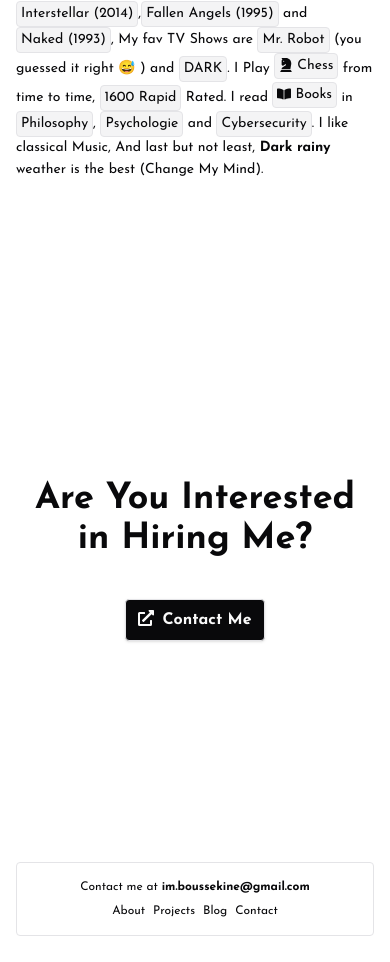
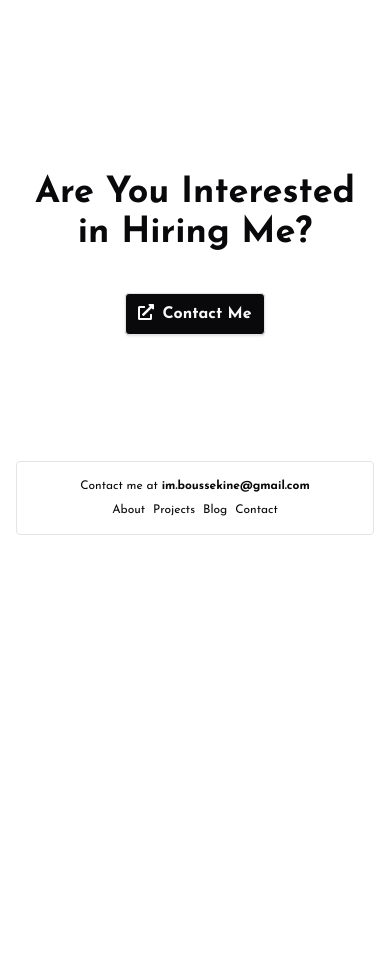
Before and after one commit to 1sma31L/Portfolio, a Next.js app: page / in a window 390 px wide. Shown: the part 4539-5501 px from the top of the page. After the commit the page ends 5099 px from the top, so only its background shows below. Built offline with nearby package versions, Linux system fonts and the light colour scheme.

Commit message:
style: Update page layout and spacing for improved readability and responsiveness

```diff
--- a/src/app/page.tsx
+++ b/src/app/page.tsx
@@ -16,7 +16,7 @@ import { CgProfile } from "react-icons/cg";
 function Home() {
 	return (
 		<AnimatedDiv id={0}>
-			<main className="container px-4 md:px-0 flex flex-col justify-center items-center gap-32	py-6 md:py-0">
+			<main className="container px-4 md:px-0 flex flex-col justify-center items-center gap-20 py-6 md:py-0">
 				<section className="flex flex-col gap-5 min-h-[93vh] justify-center items-center">
 					{/* <div className="text-xs w-full text-zinc-500 flex flex-col justify-center items-start gap-2 pt-2">
 						<p className="">Last edited: {new Date().toUTCString()} </p>
@@ -66,7 +66,7 @@ function Home() {
 				</section>
 				<section
 					id="techstack"
-					className="flex flex-col gap-20 justify-center w-full items-center">
+					className="flex flex-col gap-10 justify-center w-full items-center">
 					<div className="flex flex-col gap-1 justify-center  w-full items-start">
 						<h1 className="text-[35px] md:text-[40px] font-bold">
 							<a href={"#techstack"}>
@@ -171,7 +171,7 @@ function Home() {
 				</section>
 				<section
 					id="client"
-					className="flex flex-col w-full justify-center items-center gap-10 md:min-h-[60vh] min-h-[50vh] my-10">
+					className="flex flex-col w-full justify-center items-center gap-10 md:min-h-[40vh] my-24">
 					<h1 className="text-4xl md:text-6xl font-extrabold text-center">
 						Are You Interested in Hiring Me?
 					</h1>
--- a/src/components/Footer.tsx
+++ b/src/components/Footer.tsx
@@ -10,7 +10,7 @@ function Footer() {
 	];
 	return (
 		<footer
-			className={`container mx-auto h-[15vh]  rounded-lg text-xs md:text-sm flex justify-center items-center p-4 md:px-0 flex-col `}>
+			className={`container mx-auto h-[10vh] mb-5  rounded-lg text-xs md:text-sm flex justify-center items-center p-4 md:px-0 flex-col `}>
 			<div className="flex flex-col sm:flex-row gap-2 justify-between items-center w-full border rounded sm:rounded-sm p-4">
 				<p className=" text-center">
 					Contact me at{" "}
--- a/src/data/projects.ts
+++ b/src/data/projects.ts
@@ -22,7 +22,7 @@ const projects: {
 			"Framer Motion",
 		],
 		previewLink: "https://1sma31l.vercel.app/",
-		githubLink: "https://github.com/1sma31L/portfolio",
+		githubLink: "https://github.com/1sma31L/portfolio-from-tutorial",
 	},
 	{
 		id: 1,
```
